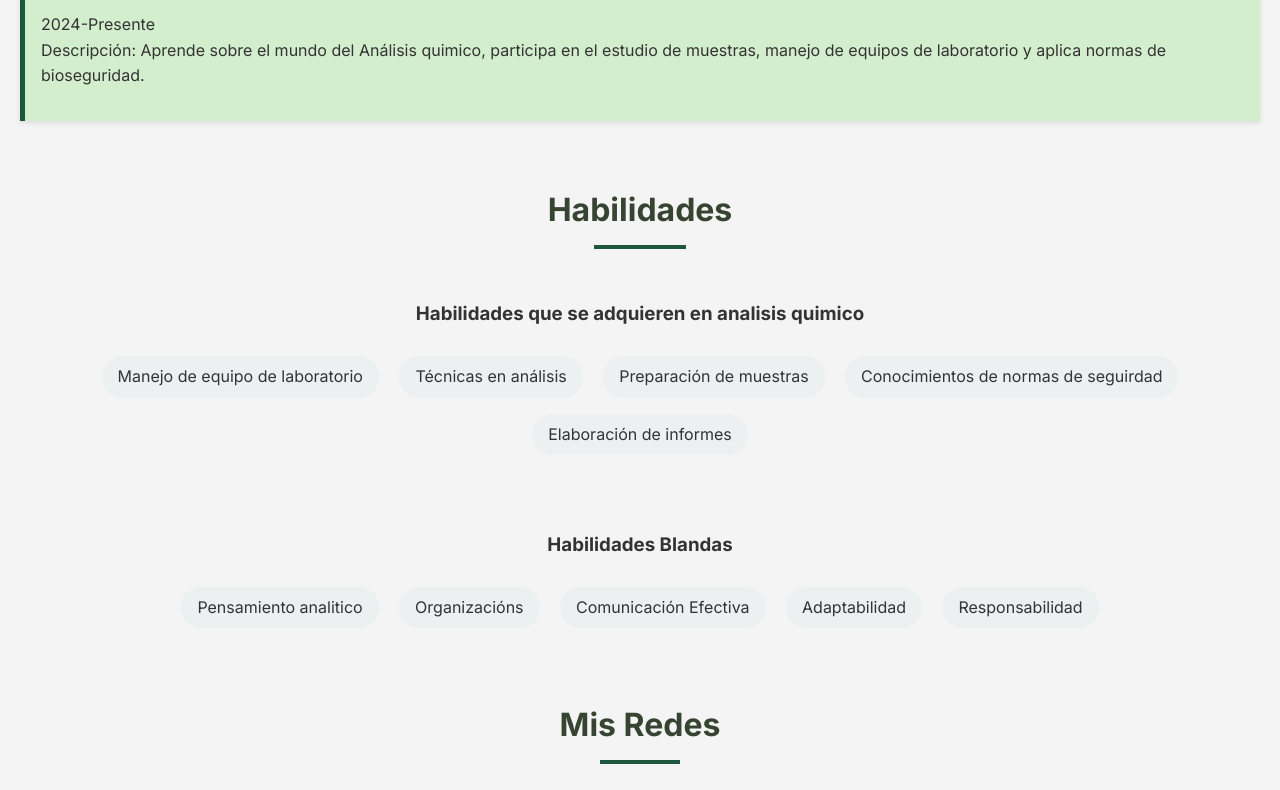
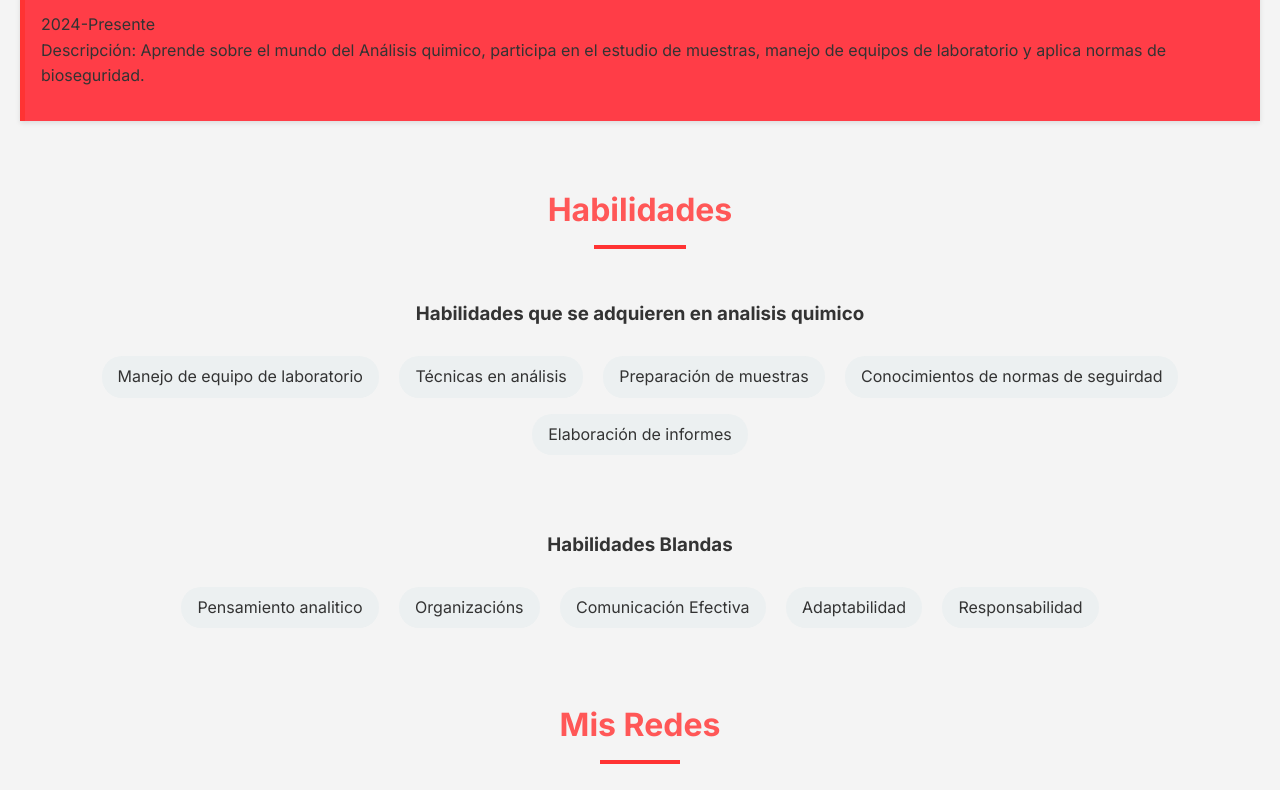
Before and after one commit to alvarezsantospaulavalentina-boop/Mi-landingpage, a plain HTML site: page index.html in a window 1280 px wide. Shown: the part 1371-2161 px from the top of the page. Drawn offline with Linux system fonts and the light colour scheme; a script that the page names is missing.

Commit message:
Update Style.css

```diff
--- a/Style.css
+++ b/Style.css
@@ -1,7 +1,7 @@
 /* Creación de variables a  utilizar */
 :root {
-    --primary-color: #1d573e;
-    --secondary-color: #374432;
+    --primary-color:#ff3333;
+    --secondary-color: #ff5757;
     --text-color: #333333;;
     --background-color: #f4f4f4;
     --light-gray: #ecf0f1;
@@ -152,7 +152,7 @@ body {
 /*Sección para cambiar colores de fondo, tamaño de letra y alineación del texto o contenedores
 del area de Estudios realizados y experiencia laboral*/
 .list li {
-    background-color: rgb(210, 238, 205);
+    background-color: #ff3d47;
     border-left: 5px solid var(--primary-color);
     padding: 1rem;
     margin-bottom: 1rem;
@@ -189,7 +189,7 @@ del area de Estudios realizados y experiencia laboral*/
 
 /*Sección para cambiar el color a la letra o fondo de cada link en el Linktree */
 .linktree-link {
-    background-color: rgb(220, 200, 150);
+    background-color: #ff7077;
     color: rgb(250, 250, 250);
     text-decoration: none;
     padding: 1rem 2rem;
@@ -277,4 +277,3 @@ del area de Estudios realizados y experiencia laboral*/
         text-align: center;
     }
 }
-}
```
